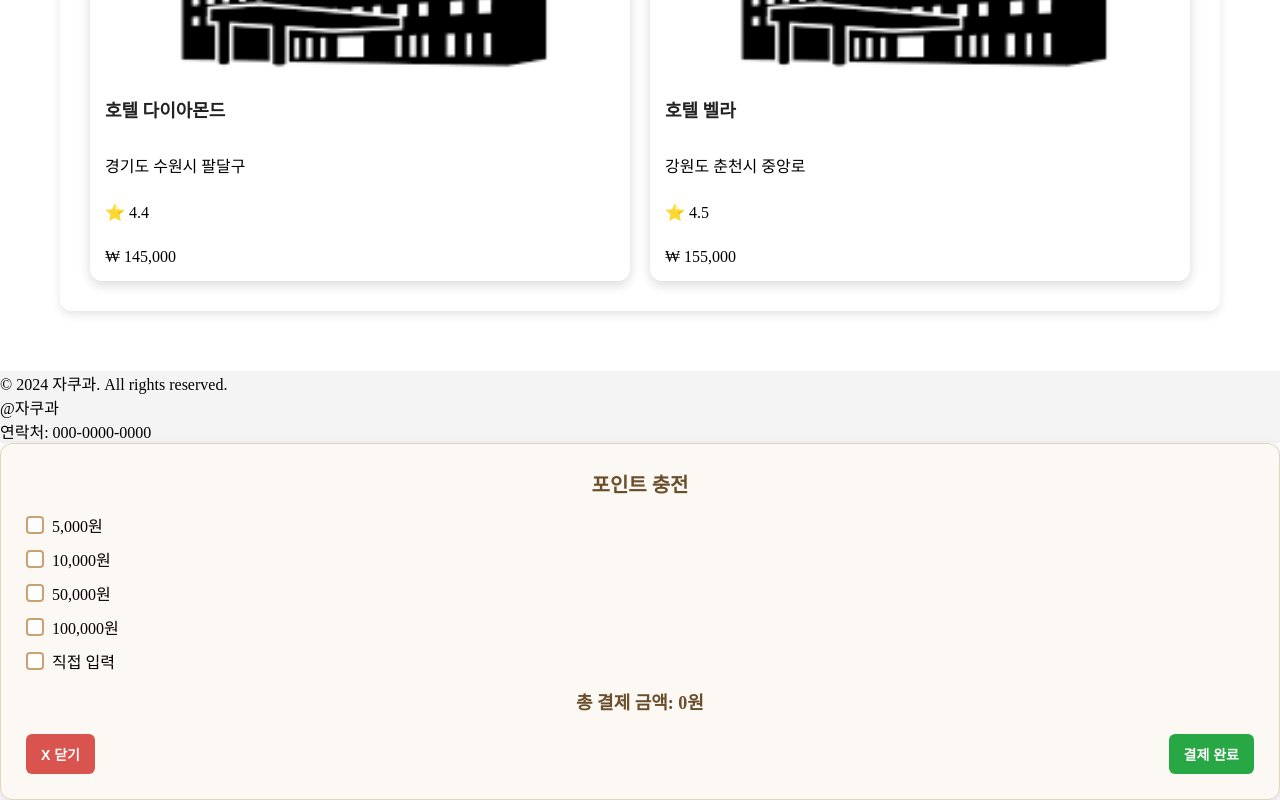
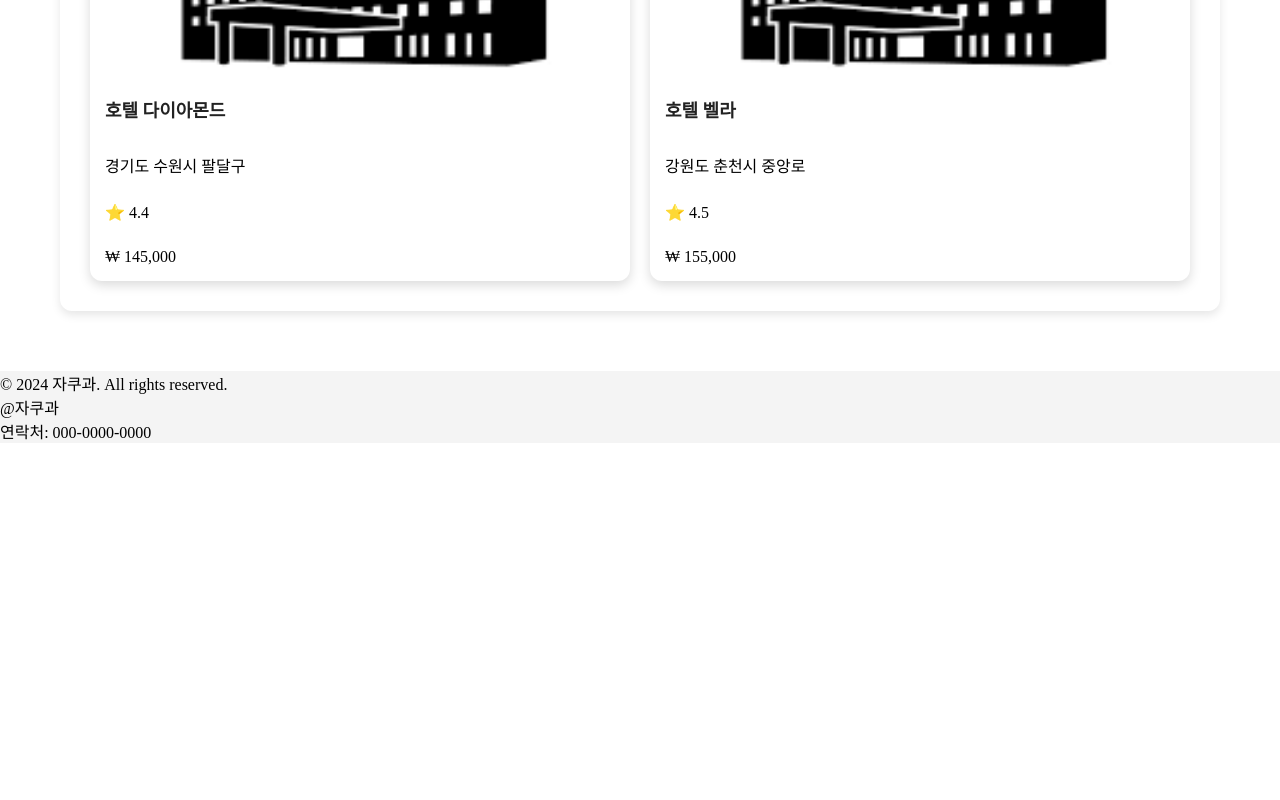
Before and after one commit to Kim-kym/HotelView, a React (Vite) app: page / in a window 1280 px wide. Shown: the part 3142-3942 px from the top of the page. After the commit the page ends 3585 px from the top, so only its background shows below. Built offline with nearby package versions, Linux system fonts and the light colour scheme.

Commit message:
[준일] 결제 추가 수정

```diff
--- a/src/App.jsx
+++ b/src/App.jsx
@@ -64,7 +64,7 @@ function App() {
         </div>
         <Footer />
         {/* PaymentModalManager를 항상 렌더링하여 모달 전환을 관리 */}
-        <PaymentModalManager />
+
       </Router>
     </AuthProvider>
   );
```
Also changed, not shown: src/styled/Footer.css (line endings or trailing spaces).
